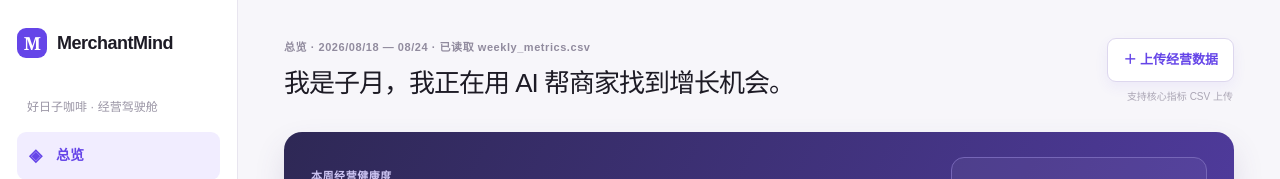
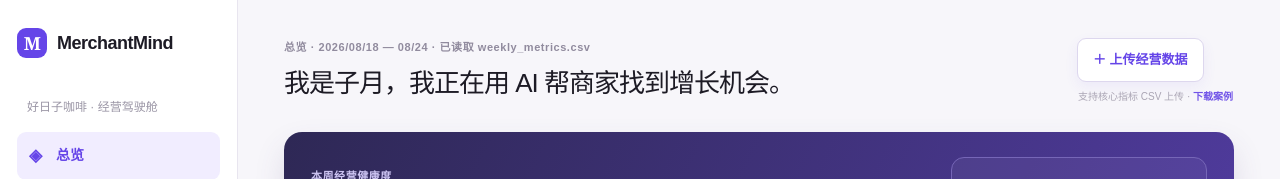
Before and after one commit to Zuziro1225/merchantmind-ai-growth-assistant, a Next.js app: page / in a window 1280 px wide. Shown: the top 179 px of the page. Built offline with nearby package versions, Linux system fonts and the light colour scheme.

Commit message:
feat: add csv sample downloads

```diff
--- a/app/page.tsx
+++ b/app/page.tsx
@@ -453,7 +453,7 @@ export default function Home() {
       <div className="sidebar-footer"><span className="avatar">张</span><div><strong>子月的作品集</strong><small>演示模式</small></div></div>
     </aside>
     <section className="content">
-      <header className="topbar"><div><p className="eyebrow">{tab} · 2026/08/18 — 08/24 · {dataSource}</p><h1>{pageTitle}</h1>{uploadMessage && <p className={`upload-message ${uploadMessage.startsWith('上传成功') ? 'success' : 'error'}`}>{uploadMessage}</p>}</div><div><input ref={fileInputRef} className="file-input" type="file" accept=".csv,text/csv" onChange={handleUpload}/><button className="upload" onClick={() => fileInputRef.current?.click()}>＋ 上传经营数据</button><p className="upload-hint">支持核心指标 CSV 上传</p></div></header>
+      <header className="topbar"><div><p className="eyebrow">{tab} · 2026/08/18 — 08/24 · {dataSource}</p><h1>{pageTitle}</h1>{uploadMessage && <p className={`upload-message ${uploadMessage.startsWith('上传成功') ? 'success' : 'error'}`}>{uploadMessage}</p>}</div><div><input ref={fileInputRef} className="file-input" type="file" accept=".csv,text/csv" onChange={handleUpload}/><button className="upload" onClick={() => fileInputRef.current?.click()}>＋ 上传经营数据</button><p className="upload-hint">支持核心指标 CSV 上传 · <a href="/data/weekly_metrics.csv" download="经营周报案例.csv">下载案例</a></p></div></header>
       {tab === '总览' ? <><section className="hero-card"><div><p className="eyebrow light">本周经营健康度</p><div className="score-row"><strong>82</strong><span>/ 100</span><b>↑ 6 分</b></div><p>整体稳定，午高峰转化和外卖体验值得优先处理。</p></div><div className="hero-action"><span>✦ AI 本周结论</span><strong>{actionPlan.title}</strong><button onClick={() => setReport(!report)}>{report ? '收起行动方案' : '生成行动方案 →'}</button></div></section>
       {report && <section className="report"><strong>已根据当前数据生成 3 项优先动作</strong><p className="decision-basis">判断依据：{actionPlan.basis}</p><ol className="report-list">{actionPlan.actions.map((action) => <li key={action}>{action}</li>)}</ol></section>}
       <section className="metrics" aria-label="核心指标"><Metric label="GMV" value={metrics.gmv} change="↑ 12.4%" /><Metric label="支付转化率" value={metrics.conversionRate} change="↓ 1.6%" down/><Metric label="复购率" value={metrics.repeatPurchaseRate} change="↑ 3.1%"/><Metric label="外卖好评率" value={metrics.deliveryRating} change="↓ 0.08" down/></section>
@@ -598,7 +598,7 @@ function ProductWorkspace({ products, productSource, productUploadMessage, onUpl
   return <section className="workspace-page">
     <section className="workspace-hero product-workspace-hero">
       <div><p className="eyebrow">商品机会 · {productSource}</p><h2>用商品明细找到增长与风险</h2><p>当前判断同时参考销量、收入、毛利、复购、评分和缺货次数。</p></div>
-      <div className="product-header-actions"><input ref={productInputRef} className="file-input" type="file" accept=".csv,text/csv" onChange={onUpload}/><button onClick={() => productInputRef.current?.click()}>＋ 上传商品明细</button><details className="field-requirements"><summary>查看字段要求</summary><p>商品名称、品类、销量、收入、毛利率、复购率、评分、缺货次数。</p></details><span className="status-pill">{products.length || '…'} 个商品已分析</span></div>
+      <div className="product-header-actions"><input ref={productInputRef} className="file-input" type="file" accept=".csv,text/csv" onChange={onUpload}/><button onClick={() => productInputRef.current?.click()}>＋ 上传商品明细</button><a className="product-template-download" href="/data/product_metrics.csv" download="商品明细案例.csv">下载案例</a><details className="field-requirements"><summary>查看字段要求</summary><p>商品名称、品类、销量、收入、毛利率、复购率、评分、缺货次数。</p></details><span className="status-pill">{products.length || '…'} 个商品已分析</span></div>
     </section>
     {productUploadMessage && <p className={`product-upload-message top-message ${productUploadMessage.startsWith('上传成功') ? 'success' : 'error'}`}>{productUploadMessage}</p>}
     <section className="product-summary"><article><span>商品收入合计</span><strong>¥{totalRevenue.toLocaleString('zh-CN')}</strong></article><article><span>需要优先处理</span><strong>{productCards.filter((item) => item.tone === 'alert').length} 个</strong></article><article><span>复购增长机会</span><strong>{productCards.filter((item) => item.level === '增长机会').length} 个</strong></article></section>
--- a/app/product-upload.css
+++ b/app/product-upload.css
@@ -1 +1 @@
-.product-header-actions{display:flex;align-items:center;gap:10px}.product-header-actions button{padding:10px 13px;border:0;border-radius:8px;color:#fff;background:#6545e8;font-size:12px;font-weight:700;white-space:nowrap}.field-requirements{position:relative;color:#777083;font-size:11px}.field-requirements summary{color:#6650ca;cursor:pointer;white-space:nowrap}.field-requirements p{position:absolute;z-index:2;right:0;top:17px;width:230px;margin:0;padding:10px 11px;border:1px solid #e2dcf5;border-radius:8px;color:#716b7b;background:#fff;box-shadow:0 8px 20px #38226b14;line-height:1.5}.product-upload-message{margin:0;font-size:12px;font-weight:700}.product-upload-message.success{color:#249578}.product-upload-message.error{color:#c75959}.top-message{padding:10px 13px;border:1px solid #dceee8;border-radius:9px;background:#f2fffa}@media(max-width:620px){.product-workspace-hero{display:block}.product-header-actions{margin-top:14px;flex-wrap:wrap}.field-requirements p{right:auto;left:0}}
+.product-header-actions{display:flex;align-items:center;gap:10px}.product-header-actions button{padding:10px 13px;border:0;border-radius:8px;color:#fff;background:#6545e8;font-size:12px;font-weight:700;white-space:nowrap}.product-template-download{color:#6650ca;font-size:12px;font-weight:700;text-decoration:none;white-space:nowrap}.product-template-download:hover{text-decoration:underline}.field-requirements{position:relative;color:#777083;font-size:11px}.field-requirements summary{color:#6650ca;cursor:pointer;white-space:nowrap}.field-requirements p{position:absolute;z-index:2;right:0;top:17px;width:230px;margin:0;padding:10px 11px;border:1px solid #e2dcf5;border-radius:8px;color:#716b7b;background:#fff;box-shadow:0 8px 20px #38226b14;line-height:1.5}.product-upload-message{margin:0;font-size:12px;font-weight:700}.product-upload-message.success{color:#249578}.product-upload-message.error{color:#c75959}.top-message{padding:10px 13px;border:1px solid #dceee8;border-radius:9px;background:#f2fffa}@media(max-width:620px){.product-workspace-hero{display:block}.product-header-actions{margin-top:14px;flex-wrap:wrap}.field-requirements p{right:auto;left:0}}
```
